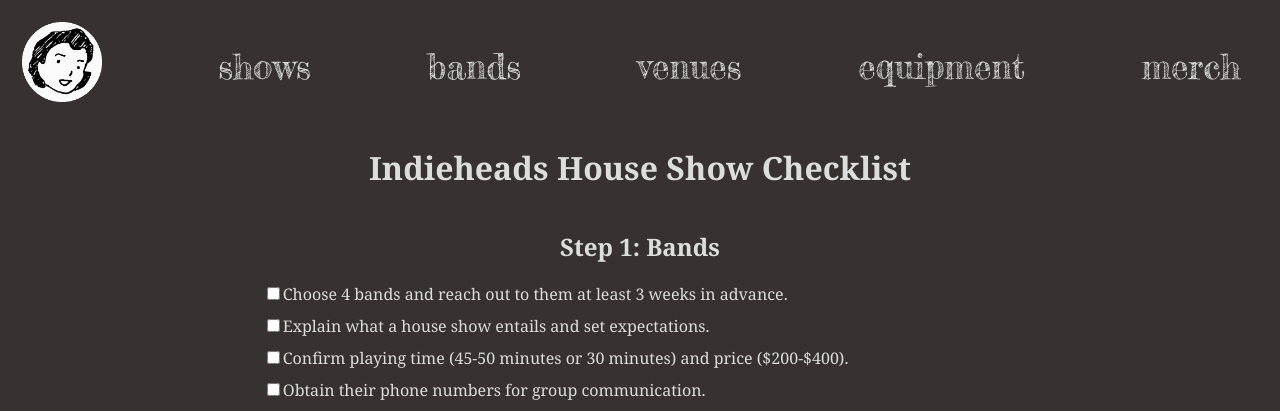
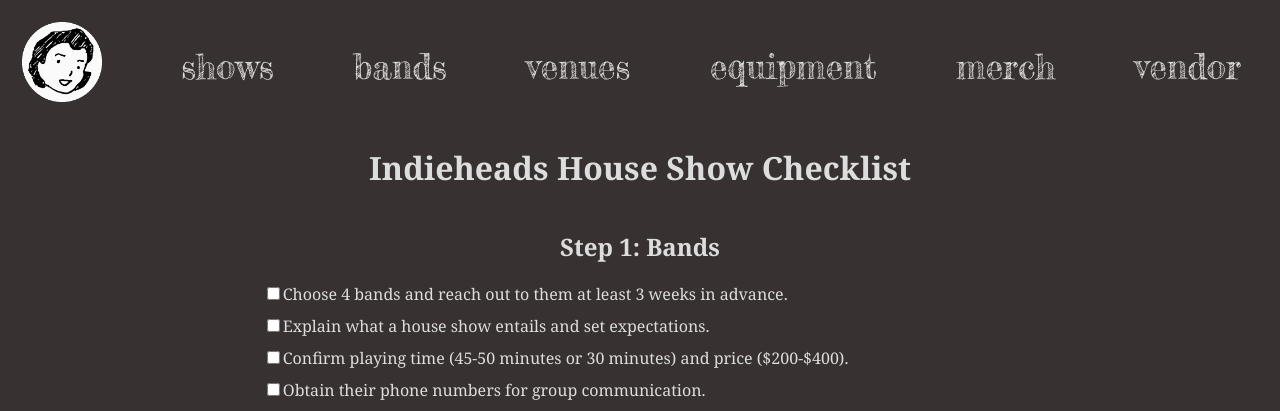
Before and after one commit to markadamhaas/indieheads, a Flask app: page / in a window 1280 px wide. Shown: the top 411 px of the page. Run offline with Flask 3, Linux system fonts and the light colour scheme.

Commit message:
fixed more merge issues

```diff
--- a/templates/index.html
+++ b/templates/index.html
@@ -188,6 +188,7 @@
         <a href="{{ url_for('venues') }}">venues</a>
         <a href="{{ url_for('equipment') }}">equipment</a>
         <a href="{{ url_for('merch') }}">merch</a>
+        <a href="{{ url_for('vendor') }}">vendor</a>
     </div>
 
     <!-- Page Content -->
```
